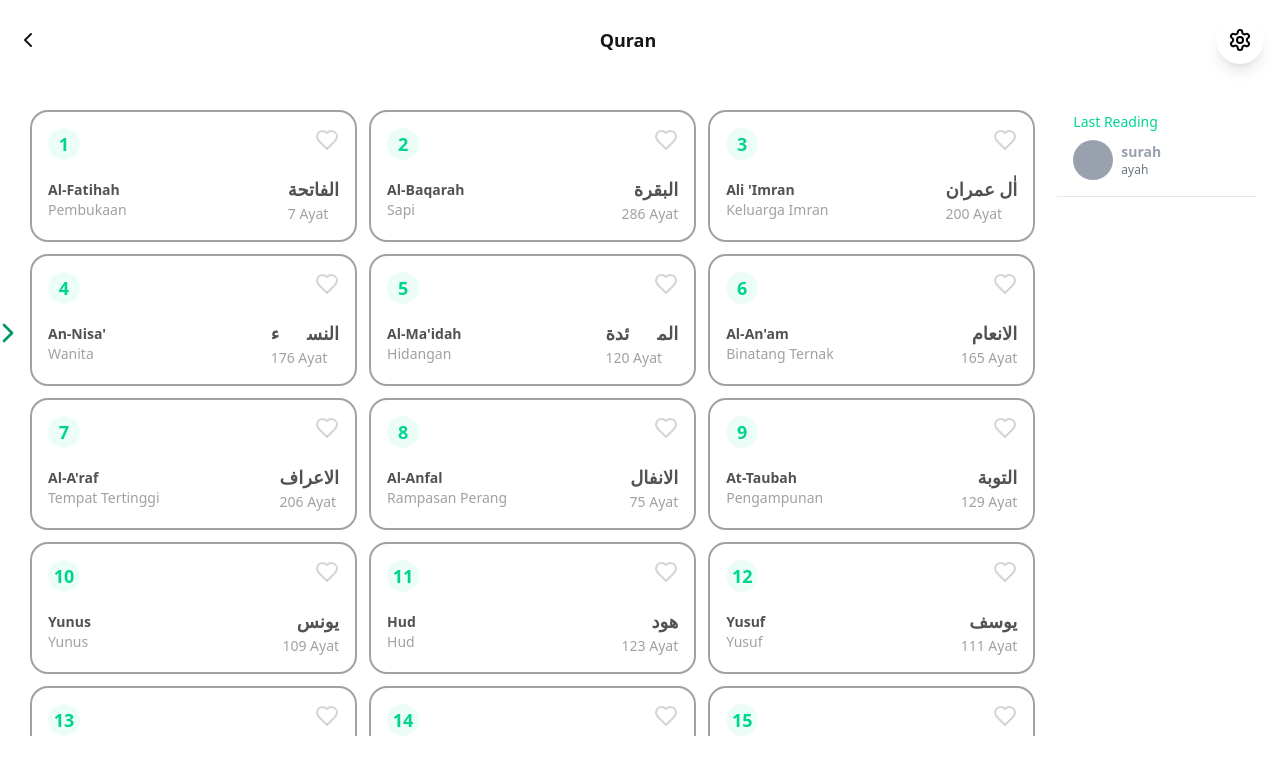
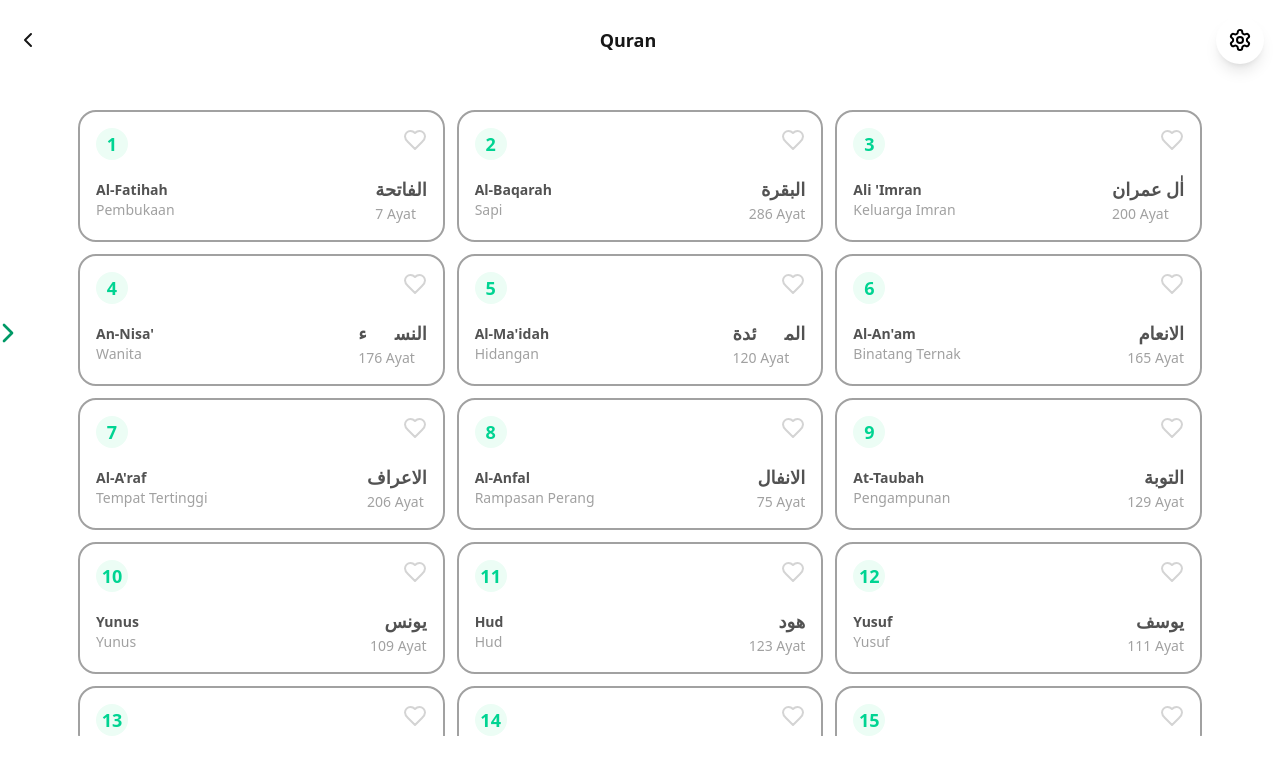
Before and after one commit to revxcode/simply-quran, a Next.js app: page /quran in a window 1280 px wide. Shown: the top 774 px of the page. Built offline with nearby package versions, Linux system fonts and the light colour scheme; a web font is replaced by a local one.

Commit message:
New Update 30-03-2025

```diff
--- a/src/components/layouts/mainLayout.tsx
+++ b/src/components/layouts/mainLayout.tsx
@@ -82,7 +82,7 @@ export default function MainLayout({ children }: { children: React.ReactNode })
           </div>
         </div>
         {/* main content */}
-        <div ref={containerRef} className="flex w-full h-[80vh] rounded-2xl overflow-y-auto">
+        <div ref={containerRef} className="flex w-full h-[80vh] rounded-2xl overflow-y-auto max-w-6xl mx-auto">
           {children}
           <button
             type="button"
@@ -92,7 +92,7 @@ export default function MainLayout({ children }: { children: React.ReactNode })
           </button>
         </div>
         {/* right sidebar */}
-        <div className="w-64 h-[80vh] hidden md:block px-2">
+        <div className="w-64 h-[80vh] hidden px-2">
           <div className="p-4 border-b border-gray-200">
             <h2 className="text-emerald-400 text-sm">Last Reading</h2>
             <div className="flex items-center gap-2 mt-2">
```
Also changed, not shown: demo.png (added), 1 other file (tests, documents, lock files or other folders).
